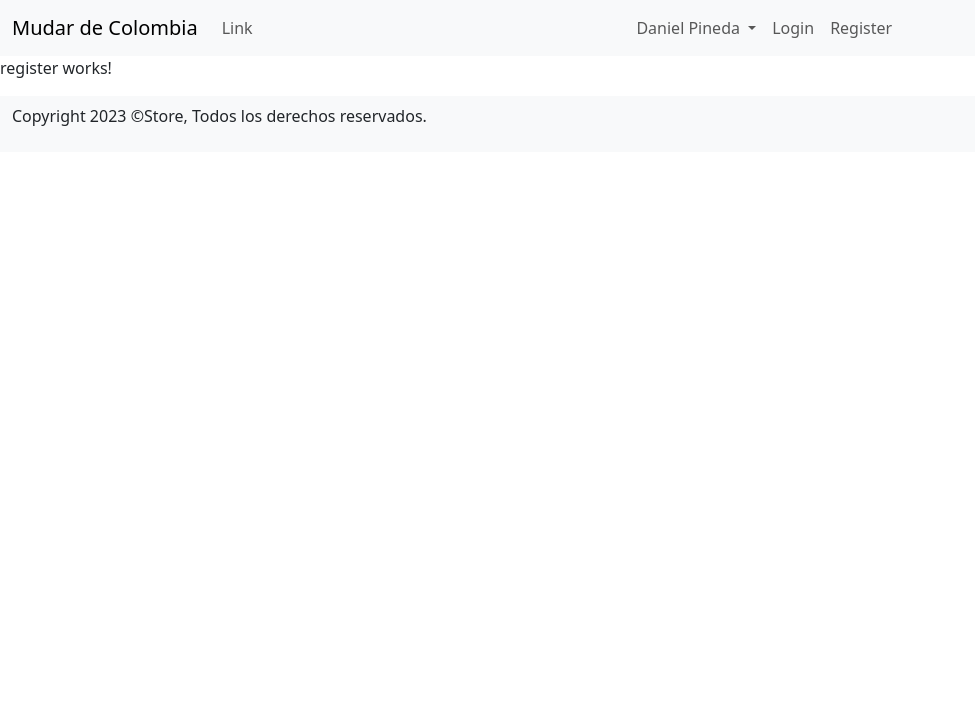
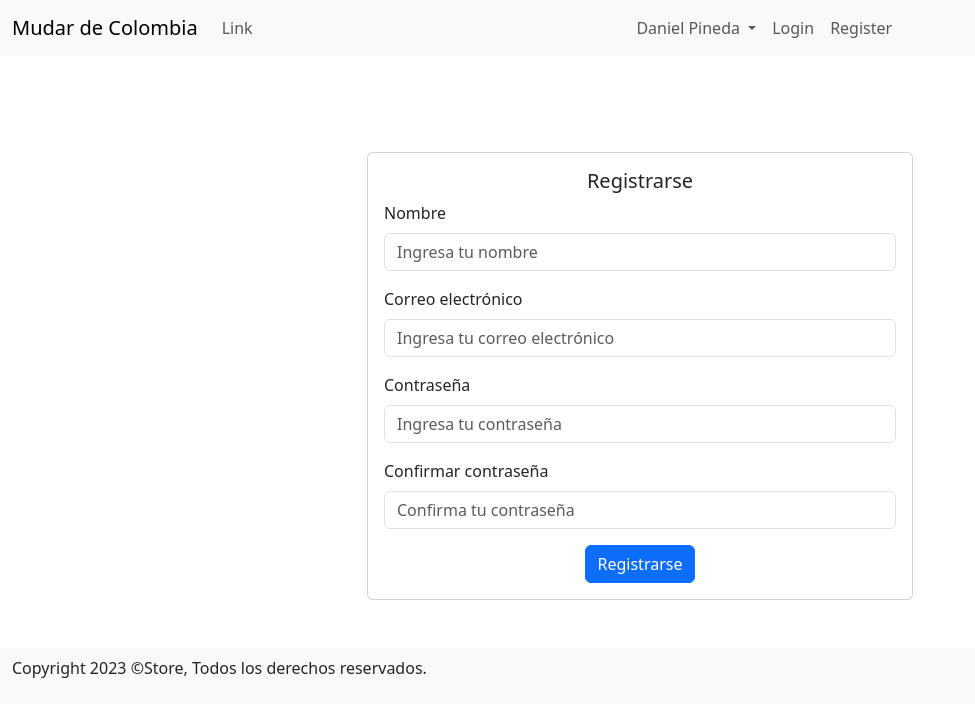
Before and after one commit to DanielP-27/FrontEnd-API-rest-Mudar, an Angular app: page /register in a window 1280 px wide. Shown: the top 716 px of the page, without its empty margins (0-975 px from the left). Built offline with nearby package versions, Linux system fonts and the light colour scheme.

Commit message:
[+] register.component: define estructura HTML

```diff
--- a/src/app/components/register/register.component.html
+++ b/src/app/components/register/register.component.html
@@ -1 +1,32 @@
-<p>register works!</p>
+<div class="container mt-5">
+  <div class="row justify-content-center">
+    <div class="col-md-6 m-5">
+      <div class="card">
+        <div class="card-body">
+          <h5 class="card-title text-center">Registrarse</h5>
+          <form>
+            <div class="mb-3">
+              <label for="name" class="form-label">Nombre</label>
+              <input type="text" class="form-control" id="name" placeholder="Ingresa tu nombre" required>
+            </div>
+            <div class="mb-3">
+              <label for="email" class="form-label">Correo electrónico</label>
+              <input type="email" class="form-control" id="email" placeholder="Ingresa tu correo electrónico" required>
+            </div>
+            <div class="mb-3">
+              <label for="password" class="form-label">Contraseña</label>
+              <input type="password" class="form-control" id="password" placeholder="Ingresa tu contraseña" required>
+            </div>
+            <div class="mb-3">
+              <label for="confirm-password" class="form-label">Confirmar contraseña</label>
+              <input type="password" class="form-control" id="confirm-password" placeholder="Confirma tu contraseña" required>
+            </div>
+            <div class="text-center">
+              <button type="submit" class="btn btn-primary">Registrarse</button>
+            </div>
+          </form>
+        </div>
+      </div>
+    </div>
+  </div>
+</div>
```
